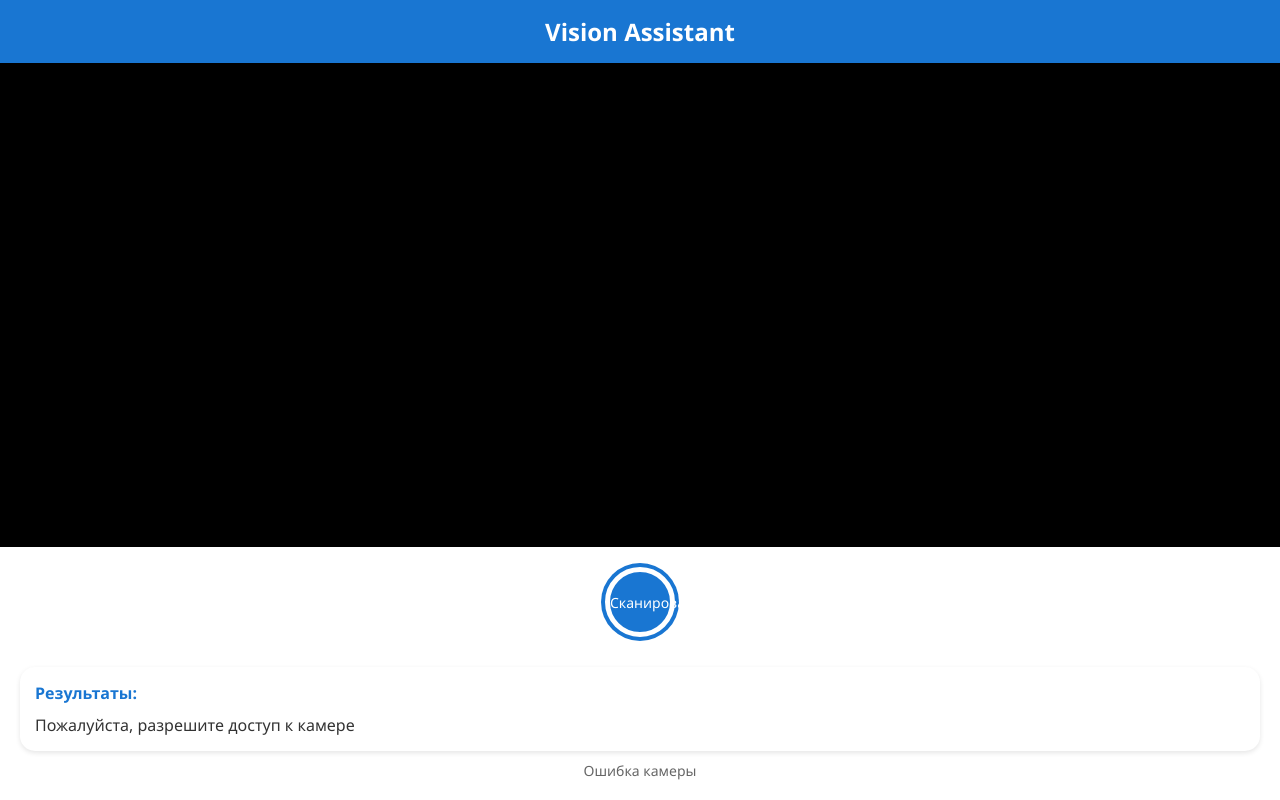
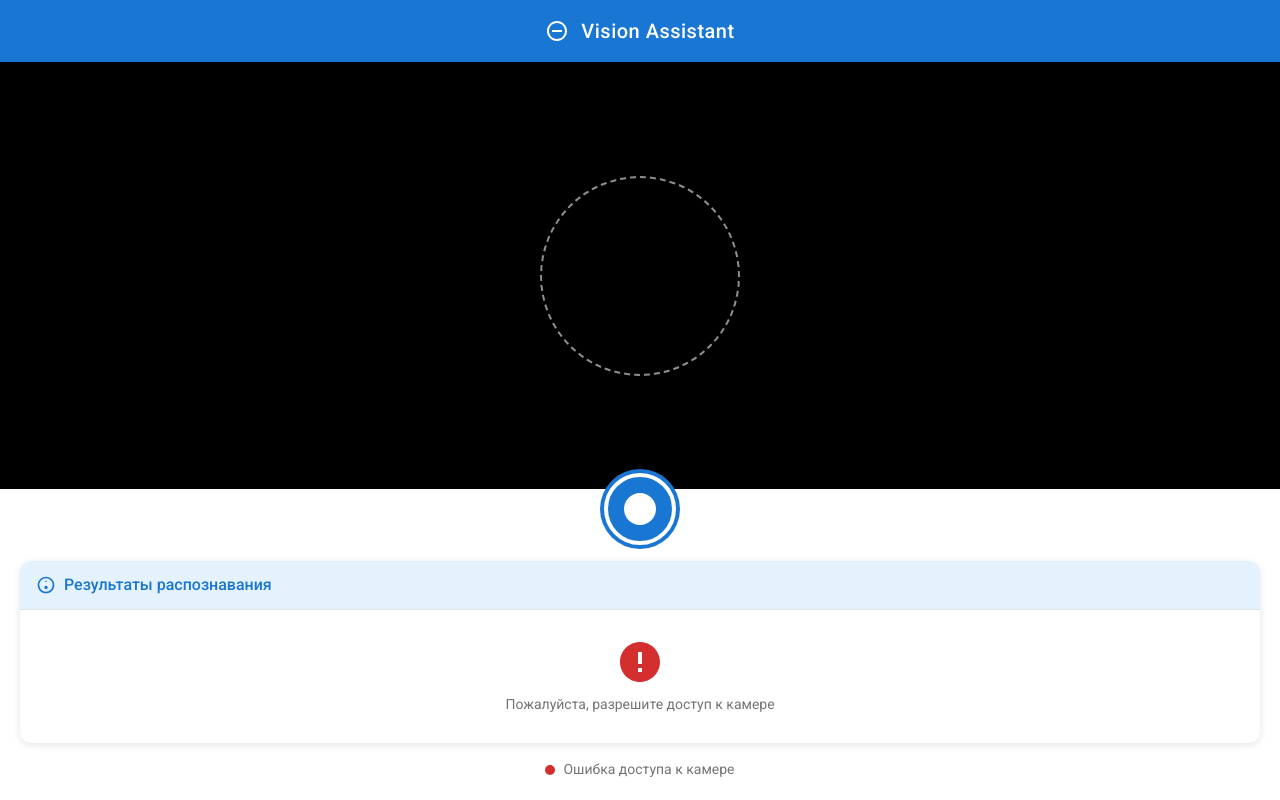
Before and after one commit to 5ekastanx/Noongil_D, a Flask app: page / in a window 1280 px wide. Run offline with Flask 3, Linux system fonts and the light colour scheme.

Commit message:
V2      World Of AI ⚛️

```diff
--- a/frontend/static/css/style.css
+++ b/frontend/static/css/style.css
@@ -1,39 +1,84 @@
+:root {
+    --primary-color: #1976D2;
+    --primary-dark: #1565C0;
+    --primary-light: #E3F2FD;
+    --secondary-color: #F5F5F5;
+    --text-primary: #212121;
+    --text-secondary: #757575;
+    --white: #FFFFFF;
+    --divider-color: #E0E0E0;
+    --error-color: #D32F2F;
+    --success-color: #388E3C;
+}
+
 * {
     margin: 0;
     padding: 0;
     box-sizing: border-box;
-    font-family: 'Segoe UI', Roboto, Oxygen, Ubuntu, Cantarell, sans-serif;
+    -webkit-tap-highlight-color: transparent;
 }
 
 body {
-    background-color: #f5f5f5;
-    color: #333;
+    font-family: 'Roboto', -apple-system, BlinkMacSystemFont, 'Segoe UI', Oxygen, Ubuntu, Cantarell, sans-serif;
+    background-color: var(--secondary-color);
+    color: var(--text-primary);
     height: 100vh;
     display: flex;
     flex-direction: column;
+    line-height: 1.5;
 }
 
-.header {
-    background-color: #1976D2;
-    color: white;
-    padding: 15px;
-    text-align: center;
-    box-shadow: 0 2px 10px rgba(0, 0, 0, 0.1);
+.app-container {
+    display: flex;
+    flex-direction: column;
+    height: 100vh;
+    max-width: 100%;
+    overflow: hidden;
 }
 
-.header h1 {
-    font-size: 24px;
-    font-weight: bold;
+/* Header Styles */
+.header {
+    background-color: var(--primary-color);
+    color: var(--white);
+    padding: 16px;
+    box-shadow: 0 2px 4px rgba(0, 0, 0, 0.1);
+    z-index: 10;
 }
 
+.logo {
+    display: flex;
+    align-items: center;
+    justify-content: center;
+    gap: 12px;
+}
+
+.logo svg {
+    flex-shrink: 0;
+}
+
+.logo h1 {
+    font-size: 20px;
+    font-weight: 500;
+    letter-spacing: 0.5px;
+}
+
+/* Camera Styles */
 .camera-container {
     flex: 1;
+    position: relative;
     background-color: #000;
-    position: relative;
-    overflow: hidden;
     display: flex;
     justify-content: center;
     align-items: center;
+    overflow: hidden;
+}
+
+.camera-frame {
+    position: relative;
+    width: 100%;
+    height: 100%;
+    max-width: 100%;
+    max-height: 100%;
 }
 
 #camera-view {
@@ -41,65 +86,189 @@ body {
     height: 100%;
     object-fit: cover;
     transform: scaleX(-1);
+    display: block;
 }
 
+.focus-circle {
+    position: absolute;
+    top: 50%;
+    left: 50%;
+    transform: translate(-50%, -50%);
+    width: 200px;
+    height: 200px;
+    border: 2px dashed rgba(255, 255, 255, 0.7);
+    border-radius: 50%;
+    pointer-events: none;
+    opacity: 0.8;
+}
+
+/* Controls Styles */
 .controls {
     padding: 20px;
+    background-color: var(--white);
+    box-shadow: 0 -2px 10px rgba(0, 0, 0, 0.08);
     display: flex;
     flex-direction: column;
     align-items: center;
-    background-color: white;
-    box-shadow: 0 -2px 10px rgba(0, 0, 0, 0.1);
+    gap: 16px;
 }
 
 .capture-btn {
-    width: 70px;
-    height: 70px;
+    width: 72px;
+    height: 72px;
     border-radius: 50%;
-    background-color: #1976D2;
-    border: 5px solid white;
-    box-shadow: 0 0 0 4px #1976D2;
-    margin-bottom: 20px;
+    background-color: var(--primary-color);
+    border: 4px solid var(--white);
+    box-shadow: 0 0 0 4px var(--primary-color);
     cursor: pointer;
-    transition: all 0.2s;
-    color: white;
-    font-size: 14px;
+    transition: all 0.2s ease;
+    position: relative;
+    display: flex;
+    align-items: center;
+    justify-content: center;
+    margin-top: -36px;
+}
+
+.capture-btn:active {
+    transform: scale(0.95);
+    background-color: var(--primary-dark);
 }
 
 .capture-btn:disabled {
-    background-color: #cccccc;
-    box-shadow: 0 0 0 4px #999999;
+    background-color: #BDBDBD;
+    box-shadow: 0 0 0 4px #E0E0E0;
     cursor: not-allowed;
 }
 
-.results-container {
-    max-height: 200px;
-    overflow-y: auto;
-    padding: 15px;
-    background-color: white;
-    border-radius: 15px;
-    margin-top: 10px;
-    width: 100%;
-    box-shadow: 0 2px 5px rgba(0, 0, 0, 0.1);
+.capture-icon {
+    width: 32px;
+    height: 32px;
+    background-color: var(--white);
+    border-radius: 50%;
 }
 
-.results-title {
-    font-weight: bold;
-    margin-bottom: 10px;
-    color: #1976D2;
+/* Results Styles */
+.results-container {
+    width: 100%;
+    max-height: 200px;
+    background-color: var(--white);
+    border-radius: 12px;
+    box-shadow: 0 2px 8px rgba(0, 0, 0, 0.1);
+    overflow: hidden;
+}
+
+.results-header {
+    display: flex;
+    align-items: center;
+    gap: 8px;
+    padding: 12px 16px;
+    background-color: var(--primary-light);
+    border-bottom: 1px solid var(--divider-color);
+}
+
+.results-header h3 {
+    font-size: 16px;
+    font-weight: 500;
+    color: var(--primary-color);
+}
+
+.results-content {
+    padding: 12px 16px;
+    max-height: 150px;
+    overflow-y: auto;
+}
+
+.empty-state {
+    display: flex;
+    flex-direction: column;
+    align-items: center;
+    justify-content: center;
+    gap: 8px;
+    padding: 16px 0;
+    color: var(--text-secondary);
+    text-align: center;
+}
+
+.empty-state p {
+    font-size: 14px;
+    max-width: 80%;
 }
 
 .result-item {
-    padding: 8px 0;
-    border-bottom: 1px solid #eee;
+    padding: 10px 0;
+    border-bottom: 1px solid var(--divider-color);
+    display: flex;
+    justify-content: space-between;
+    align-items: center;
 }
 
 .result-item:last-child {
     border-bottom: none;
 }
 
+.result-name {
+    font-weight: 500;
+}
+
+.result-count {
+    background-color: var(--primary-color);
+    color: white;
+    padding: 2px 8px;
+    border-radius: 12px;
+    font-size: 12px;
+}
+
+/* Status Styles */
 .status {
-    margin-top: 10px;
-    color: #666;
+    display: flex;
+    align-items: center;
+    gap: 8px;
     font-size: 14px;
+    color: var(--text-secondary);
 }
+
+.status-indicator {
+    width: 10px;
+    height: 10px;
+    border-radius: 50%;
+}
+
+.status-indicator.ready {
+    background-color: var(--success-color);
+}
+
+.status-indicator.processing {
+    background-color: #FFA000;
+}
+
+.status-indicator.error {
+    background-color: var(--error-color);
+}
+
+/* Animations */
+@keyframes pulse {
+    0% { transform: scale(1); }
+    50% { transform: scale(1.05); }
+    100% { transform: scale(1); }
+}
+
+.pulse {
+    animation: pulse 1.5s infinite;
+}
+
+/* Responsive Adjustments */
+@media (max-width: 480px) {
+    .controls {
+        padding: 16px;
+    }
+
+    .capture-btn {
+        width: 64px;
+        height: 64px;
+        margin-top: -32px;
+    }
+
+    .results-container {
+        max-height: 180px;
+    }
+}
--- a/frontend/static/js/script.js
+++ b/frontend/static/js/script.js
@@ -3,6 +3,7 @@ const cameraView = document.getElementById('camera-view');
 const captureBtn = document.getElementById('capture-btn');
 const resultsContent = document.getElementById('results-content');
 const statusEl = document.getElementById('status');
+const statusIndicator = statusEl.querySelector('.status-indicator');
 
 // Состояние приложения
 let stream = null;
@@ -11,24 +12,17 @@ let isProcessing = false;
 // Инициализация камеры
 async function initCamera() {
     try {
-        statusEl.textContent = "Запуск камеры...";
+        updateStatus('Инициализация камеры...', 'processing');
 
-        // Получаем список устройств
         const devices = await navigator.mediaDevices.enumerateDevices();
         const videoDevices = devices.filter(d => d.kind === 'videoinput');
-        console.log("Доступные камеры:", videoDevices);
 
-        // Выбираем основную камеру (не виртуальную)
-        const mainCamera = videoDevices.find(d =>
-            !d.label.toLowerCase().includes('droidcam') &&
-            !d.label.toLowerCase().includes('virtual'));
-
+        // Выбираем заднюю камеру на мобильных устройствах
         const constraints = {
             video: {
-                deviceId: mainCamera ? { exact: mainCamera.deviceId } : undefined,
+                facingMode: 'environment',
                 width: { ideal: 1280 },
-                height: { ideal: 720 },
-                facingMode: 'environment'
+                height: { ideal: 720 }
             },
             audio: false
         };
@@ -36,21 +30,39 @@ async function initCamera() {
         stream = await navigator.mediaDevices.getUserMedia(constraints);
         cameraView.srcObject = stream;
 
-        // Ждем загрузки метаданных
-        await new Promise((resolve) => {
-            cameraView.onloadedmetadata = () => {
-                cameraView.play();
-                console.log(`Размер видео: ${cameraView.videoWidth}x${cameraView.videoHeight}`);
-                resolve();
-            };
-        });
+        cameraView.onloadedmetadata = () => {
+            cameraView.play();
+            updateStatus('Готов к работе', 'ready');
+        };
 
-        statusEl.textContent = "Готово";
+        cameraView.onerror = () => {
+            updateStatus('Ошибка видео', 'error');
+        };
+
     } catch (err) {
         console.error("Camera error:", err);
-        statusEl.textContent = "Ошибка камеры";
-        resultsContent.textContent = "Пожалуйста, разрешите доступ к камере";
+        updateStatus('Ошибка доступа к камере', 'error');
+        resultsContent.innerHTML = createErrorState('Пожалуйста, разрешите доступ к камере');
     }
+}
+
+// Обновление статуса
+function updateStatus(text, state) {
+    statusEl.querySelector('span:last-child').textContent = text;
+    statusIndicator.className = 'status-indicator ' + state;
+}
+
+// Создание состояния ошибки
+function createErrorState(message) {
+    return `
+        <div class="empty-state">
+            <svg xmlns="http://www.w3.org/2000/svg" viewBox="0 0 24 24" fill="#D32F2F" width="48px" height="48px">
+                <path d="M0 0h24v24H0z" fill="none"/>
+                <path d="M12 2C6.48 2 2 6.48 2 12s4.48 10 10 10 10-4.48 10-10S17.52 2 12 2zm1 15h-2v-2h2v2zm0-4h-2V7h2v6z"/>
+            </svg>
+            <p>${message}</p>
+        </div>
+    `;
 }
 
 // Захват изображения
@@ -58,8 +70,9 @@ async function captureAndDetect() {
     if (isProcessing || !stream) return;
 
     isProcessing = true;
-    statusEl.textContent = "Обработка...";
     captureBtn.disabled = true;
+    updateStatus('Обработка изображения...', 'processing');
+    captureBtn.classList.add('pulse');
 
     try {
         const canvas = document.createElement('canvas');
@@ -67,15 +80,13 @@ async function captureAndDetect() {
         canvas.height = cameraView.videoHeight;
         const ctx = canvas.getContext('2d');
 
-        // Рисуем изображение с учетом зеркального отражения
+        // Зеркальное отражение для естественного вида
         ctx.translate(canvas.width, 0);
         ctx.scale(-1, 1);
         ctx.drawImage(cameraView, 0, 0, canvas.width, canvas.height);
 
-        // Конвертируем в base64
         const imageData = canvas.toDataURL('image/jpeg', 0.8).split(',')[1];
 
-        // Отправка на сервер
         const response = await fetch('http://localhost:5000/api/detect', {
             method: 'POST',
             headers: {
@@ -91,25 +102,42 @@ async function captureAndDetect() {
 
     } catch (err) {
         console.error("Detect error:", err);
-        statusEl.textContent = "Ошибка обработки";
-        resultsContent.textContent = "Попробуйте еще раз";
+        updateStatus('Ошибка обработки', 'error');
+        resultsContent.innerHTML = createErrorState('Не удалось обработать изображение');
     } finally {
         isProcessing = false;
-        statusEl.textContent = "Готово";
         captureBtn.disabled = false;
+        captureBtn.classList.remove('pulse');
+        updateStatus('Готов к работе', 'ready');
     }
 }
 
 // Отображение результатов
 function displayResults(objects) {
     if (!objects || !Array.isArray(objects)) {
-        resultsContent.innerHTML = "<div class='result-item'>Нет результатов</div>";
+        resultsContent.innerHTML = createErrorState('Нет результатов');
         return;
     }
 
-    let html = objects.map(obj =>
-        `<div class="result-item">${obj.count > 1 ? obj.count + ' ' : ''}${obj.name}</div>`
-    ).join('');
+    if (objects.length === 0) {
+        resultsContent.innerHTML = `
+            <div class="empty-state">
+                <svg xmlns="http://www.w3.org/2000/svg" viewBox="0 0 24 24" fill="#999" width="48px" height="48px">
+                    <path d="M0 0h24v24H0z" fill="none"/>
+                    <path d="M12 2C6.48 2 2 6.48 2 12s4.48 10 10 10 10-4.48 10-10S17.52 2 12 2zm0 18c-4.42 0-8-3.58-8-8s3.58-8 8-8 8 3.58 8 8-3.58 8-8 8z"/>
+                </svg>
+                <p>Объекты не обнаружены</p>
+            </div>
+        `;
+        return;
+    }
+
+    let html = objects.map(obj => `
+        <div class="result-item">
+            <span class="result-name">${obj.name}</span>
+            ${obj.count > 1 ? `<span class="result-count">${obj.count}</span>` : ''}
+        </div>
+    `).join('');
 
     resultsContent.innerHTML = html;
     speakResults(objects);
--- a/frontend/templates/index.html
+++ b/frontend/templates/index.html
@@ -2,30 +2,60 @@
 <html lang="ru">
 <head>
     <meta charset="UTF-8">
-    <meta name="viewport" content="width=device-width, initial-scale=1.0">
+    <meta name="viewport" content="width=device-width, initial-scale=1.0, maximum-scale=1.0, user-scalable=no">
     <title>Vision Assistant</title>
     <link rel="stylesheet" href="/static/css/style.css">
-    <meta name="viewport" content="width=device-width, initial-scale=1.0, maximum-scale=1.0, user-scalable=no">
-    <meta http-equiv="Content-Security-Policy" content="upgrade-insecure-requests">
+    <link href="https://fonts.googleapis.com/css2?family=Roboto:wght@400;500;700&display=swap" rel="stylesheet">
 </head>
 <body>
+    <div class="app-container">
         <div class="header">
+            <div class="logo">
+                <svg xmlns="http://www.w3.org/2000/svg" viewBox="0 0 24 24" fill="#ffffff" width="24px" height="24px">
+                    <path d="M0 0h24v24H0z" fill="none"/>
+                    <path d="M12 2C6.48 2 2 6.48 2 12s4.48 10 10 10 10-4.48 10-10S17.52 2 12 2zm0 18c-4.41 0-8-3.59-8-8s3.59-8 8-8 8 3.59 8 8-3.59 8-8 8zm-5-9h10v2H7z"/>
+                </svg>
                 <h1>Vision Assistant</h1>
+            </div>
         </div>
 
         <div class="camera-container">
+            <div class="camera-frame">
                 <video id="camera-view" autoplay playsinline></video>
+                <div class="focus-circle"></div>
+            </div>
         </div>
 
         <div class="controls">
-        <button id="capture-btn" class="capture-btn">Сканировать</button>
+            <button id="capture-btn" class="capture-btn">
+                <div class="capture-icon"></div>
+            </button>
 
             <div class="results-container" id="results-container">
-            <div class="results-title">Результаты:</div>
-            <div id="results-content">Наведите камеру на объект</div>
+                <div class="results-header">
+                    <svg xmlns="http://www.w3.org/2000/svg" viewBox="0 0 24 24" fill="#1976D2" width="20px" height="20px">
+                        <path d="M0 0h24v24H0z" fill="none"/>
+                        <path d="M12 2C6.48 2 2 6.48 2 12s4.48 10 10 10 10-4.48 10-10S17.52 2 12 2zm0 18c-4.41 0-8-3.59-8-8s3.59-8 8-8 8 3.59 8 8-3.59 8-8 8z"/>
+                        <path d="M12 17c1.1 0 2-.9 2-2s-.9-2-2-2-2 .9-2 2 .9 2 2 2zm1-9h-2V7h2v1z"/>
+                    </svg>
+                    <h3>Результаты распознавания</h3>
+                </div>
+                <div class="results-content" id="results-content">
+                    <div class="empty-state">
+                        <svg xmlns="http://www.w3.org/2000/svg" viewBox="0 0 24 24" fill="#999" width="48px" height="48px">
+                            <path d="M0 0h24v24H0z" fill="none"/>
+                            <path d="M12 2C6.48 2 2 6.48 2 12s4.48 10 10 10 10-4.48 10-10S17.52 2 12 2zm0 18c-4.41 0-8-3.59-8-8s3.59-8 8-8 8 3.59 8 8-3.59 8-8 8zm-1-13h2v6h-2zm0 8h2v2h-2z"/>
+                        </svg>
+                        <p>Наведите камеру на объект и нажмите кнопку</p>
+                    </div>
+                </div>
             </div>
 
-        <div class="status" id="status">Готово</div>
+            <div class="status" id="status">
+                <span class="status-indicator ready"></span>
+                <span>Готов к работе</span>
+            </div>
+        </div>
     </div>
 
     <script src="/static/js/script.js"></script>
```
Lines whose indentation alone changed are shown as unchanged.
